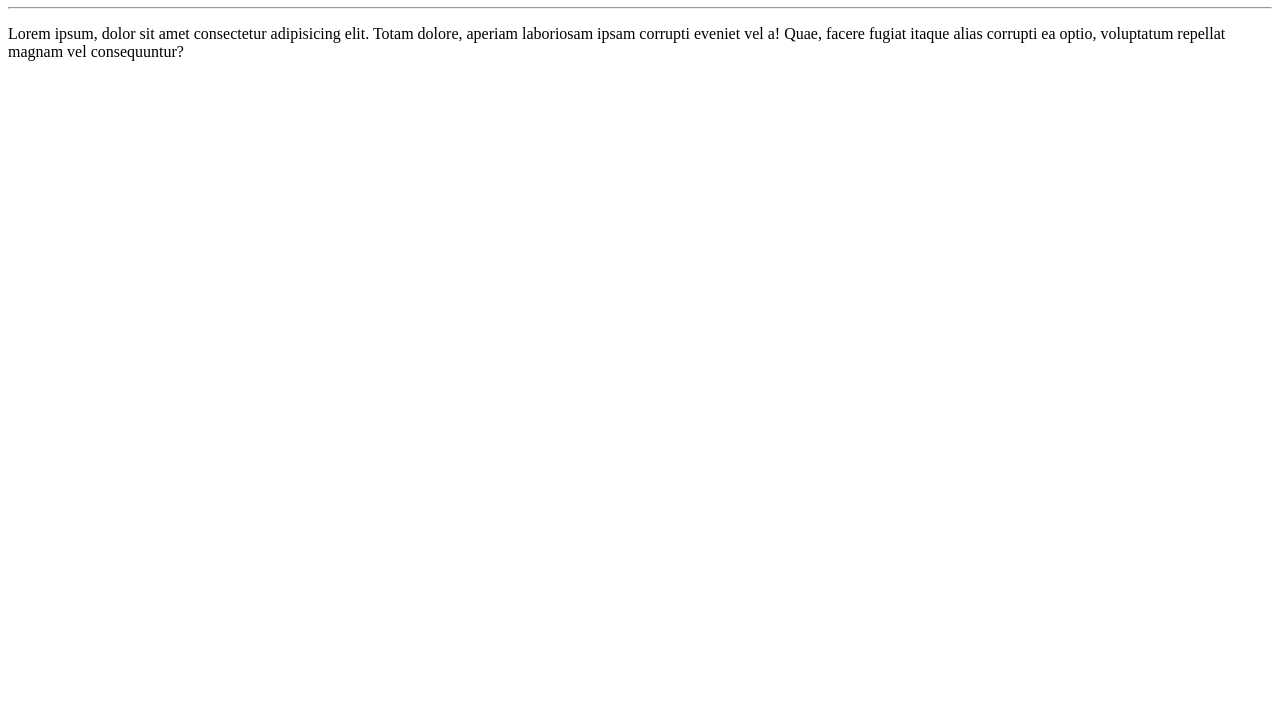
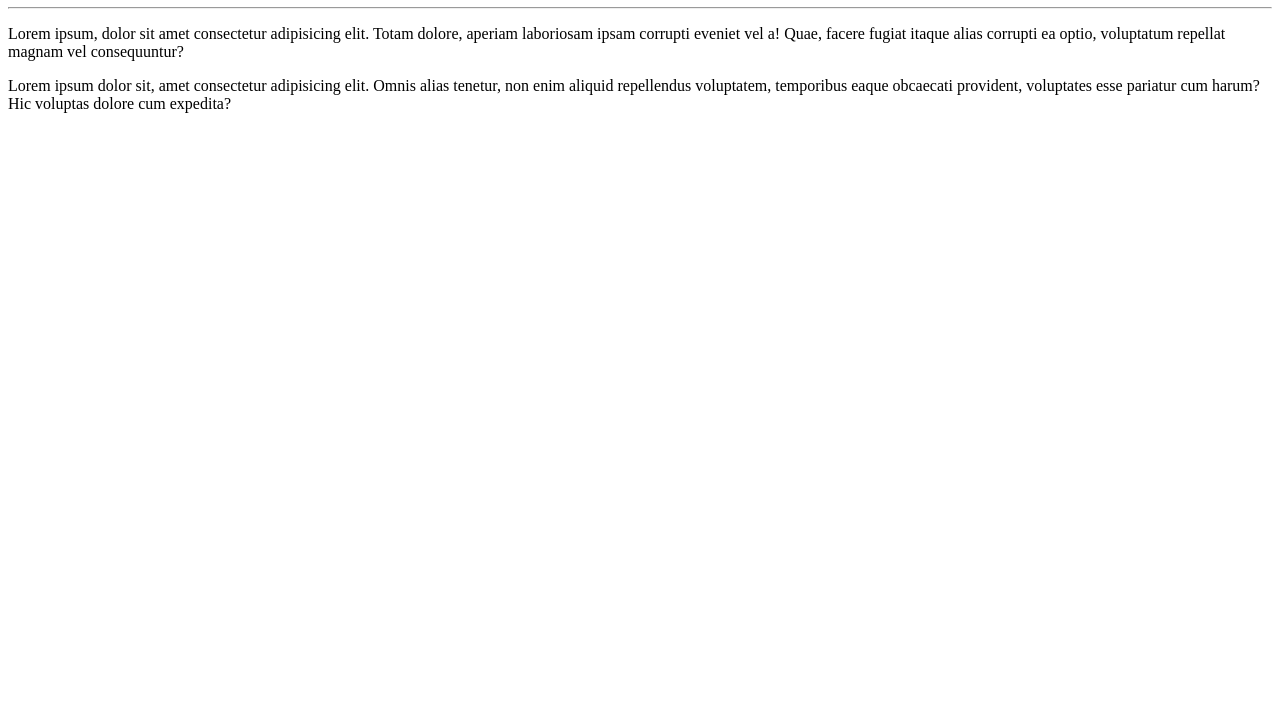
Before and after one commit to aKeLucas/gitBasico, a plain HTML site: page site-exemplo/index.html in a window 1280 px wide. Shown: the part 73-800 px from the top of the page. Drawn offline with Linux system fonts and the light colour scheme.

Commit message:
Adicionei um paragrafo

```diff
--- a/site-exemplo/index.html
+++ b/site-exemplo/index.html
@@ -9,5 +9,6 @@
     <h1>Olá, mundo</h1>
     <hr>
     <p>Lorem ipsum, dolor sit amet consectetur adipisicing elit. Totam dolore, aperiam laboriosam ipsam corrupti eveniet vel a! Quae, facere fugiat itaque alias corrupti ea optio, voluptatum repellat magnam vel consequuntur?</p>
+    <p>Lorem ipsum dolor sit, amet consectetur adipisicing elit. Omnis alias tenetur, non enim aliquid repellendus voluptatem, temporibus eaque obcaecati provident, voluptates esse pariatur cum harum? Hic voluptas dolore cum expedita?</p>
 </body>
 </html>
```
